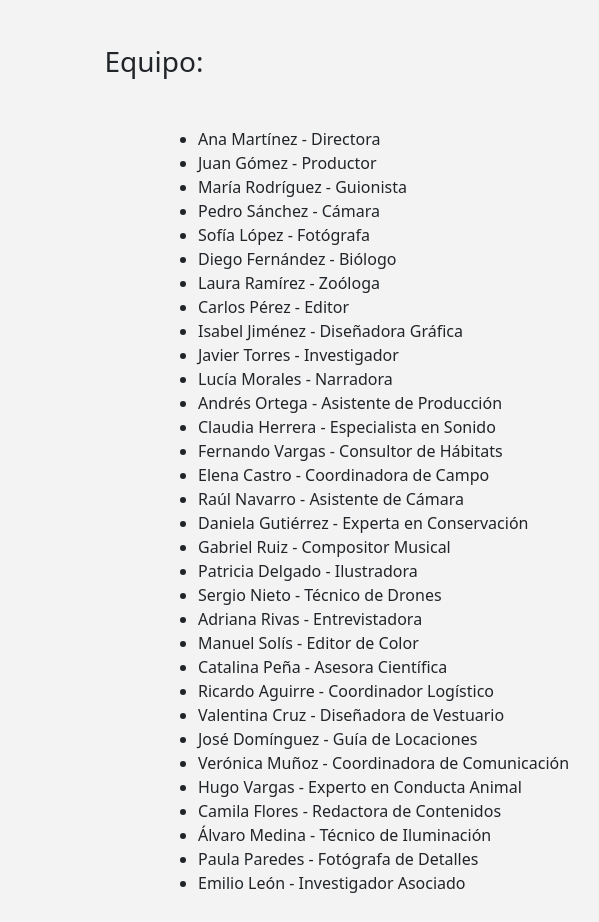
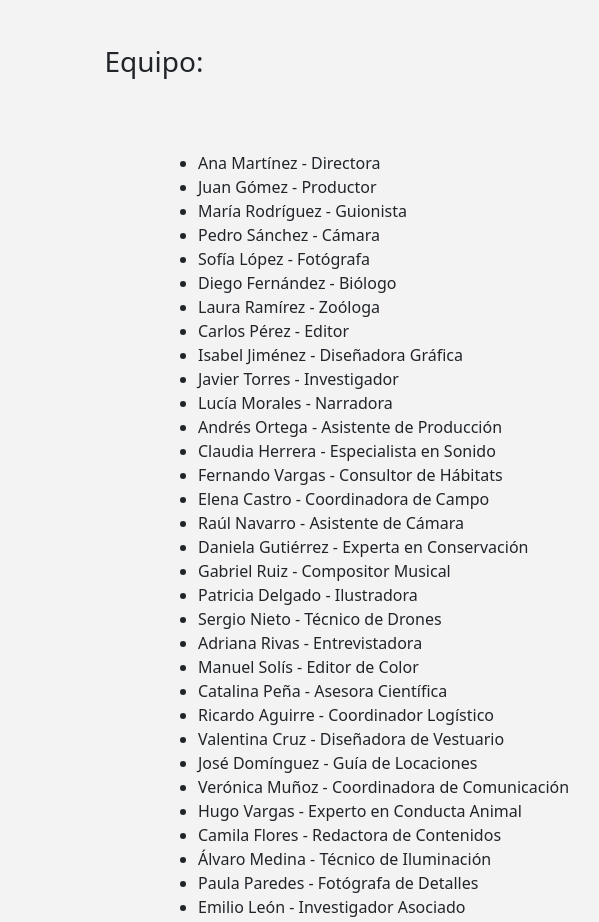
Before and after one commit to pachorsc/web-GF, a plain HTML site: page produccion.html in a window 1280 px wide. Shown: the part 1523-2445 px from the top of the page, 486-1085 px from the left. Drawn offline with nearby package versions, Linux system fonts and the light colour scheme.

Commit message:
falta prod

```diff
--- a/produccion.html
+++ b/produccion.html
@@ -54,7 +54,7 @@
                         <img src="https://previews.123rf.com/images/format35/format351910/format35191000047/131603999-mam%C3%A1-tigresa-con-dos-beb%C3%A9s-dos-peque%C3%B1os-cachorros-de-tigre-jugando-familia-de-tigres-animales.jpg" class="img-fluid mt-2" alt="">
                     </div>
                     <div class="col-lg-6 ">
-                        <ul>
+                        <ul class="my-4">
                             <li>Ana Martínez - Directora</li>
                             <li>Juan Gómez - Productor</li>
                             <li>María Rodríguez - Guionista</li>
```
